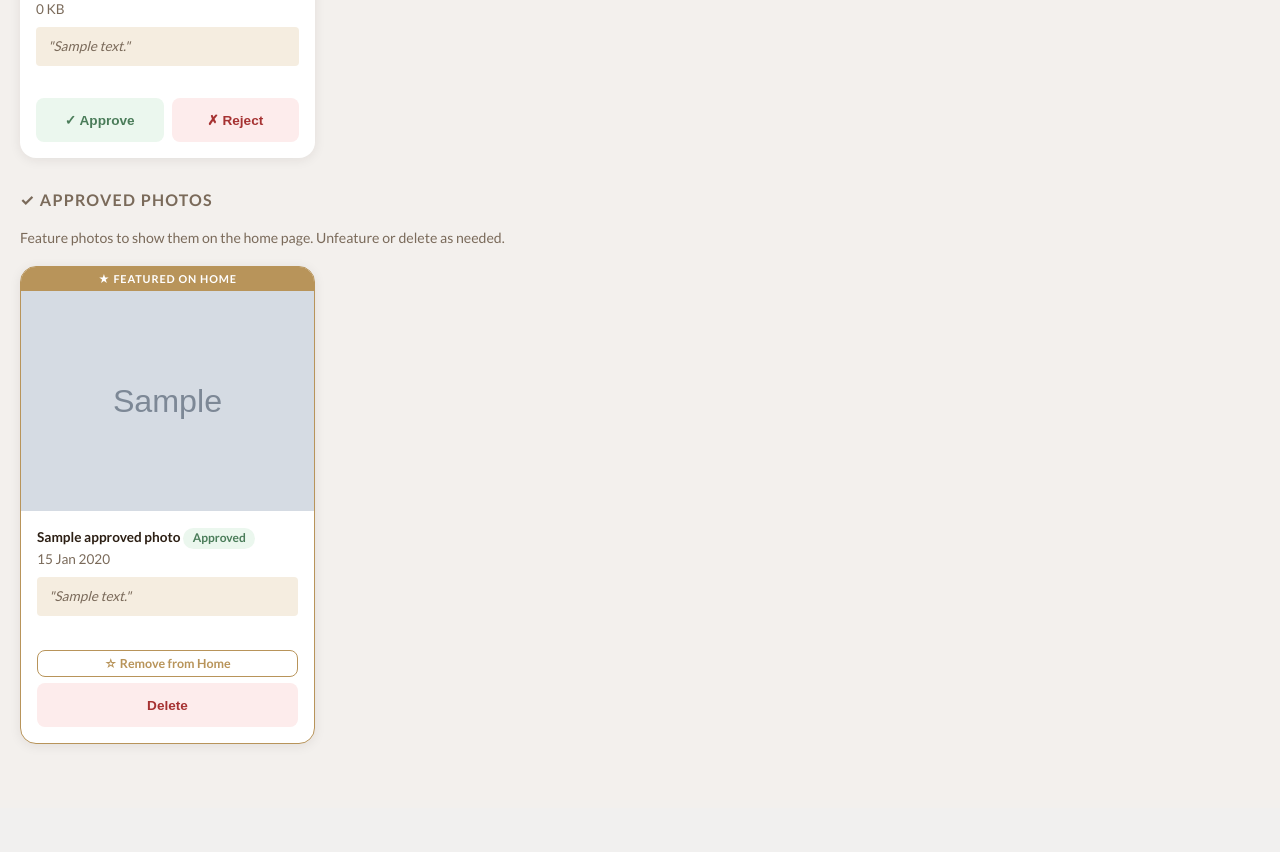
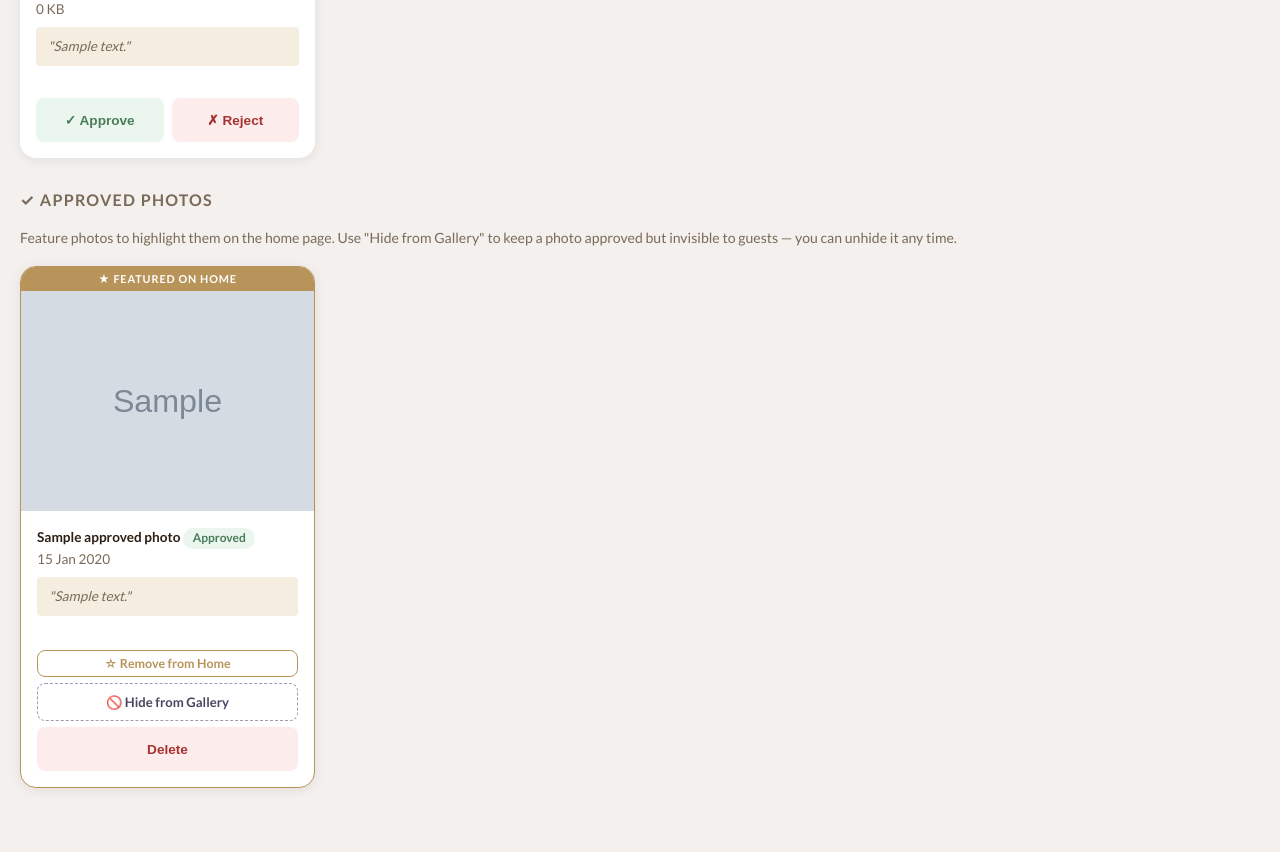
Before and after one commit to sharkboy2901/wedding-website, a Node server app: template views/admin/dashboard.ejs in a window 1280 px wide. Shown: the part 1696-2548 px from the top of the page. Before the commit the page ends 2441 px from the top, so only its background shows below. Run offline with Node 20, Linux system fonts and the light colour scheme; the template is opened without the code that fills it: most values are stand-ins (such as "Sample title", 1, 10 or a date in 2020); grey boxes marked "Sample" are stand-in pictures.

Commit message:
Add hide/unhide approved photos — approved but invisible to guests
- db: add hidden field to normalisePhoto; getApprovedPhotos and
  getFeaturedPhotos now exclude hidden photos; getAllApprovedPhotos
  returns all approved (for admin); add setPhotoHidden
- adminRoutes: dashboard uses getAllApprovedPhotos; add POST
  /photo/:id/hide and /photo/:id/unhide routes
- dashboard: hidden cards show a dashed border + dim overlay + badge;
  action buttons swap between 'Hide from Gallery' and 'Show in Gallery';
  feature/unfeature buttons only shown when photo is not hidden

https://claude.ai/code/session_01GaHB1NzohiYycVnuZeiTtQ

```diff
--- a/public/css/styles.css
+++ b/public/css/styles.css
@@ -1948,6 +1948,55 @@ p:last-child { margin-bottom: 0; }
   text-align: center;
 }
 
+.admin-photo-card--hidden {
+  opacity: 0.65;
+  border: 1.5px dashed #9e99b5;
+}
+.admin-photo-card--hidden:hover { opacity: 1; }
+
+.admin-hidden-badge {
+  background: #4a4560;
+  color: #fff;
+  font-size: 0.68rem;
+  font-weight: 700;
+  letter-spacing: 0.08em;
+  text-transform: uppercase;
+  padding: 0.2rem 0.6rem;
+  text-align: center;
+}
+
+.badge--hidden { background: #e8e6f0; color: #4a4560; }
+
+.btn-hide {
+  flex: 1;
+  padding: 0.6rem 0.75rem;
+  border-radius: var(--radius);
+  border: 1px dashed #9e99b5;
+  background: transparent;
+  color: #4a4560;
+  font-family: var(--font-sans);
+  font-size: 0.82rem;
+  font-weight: 600;
+  cursor: pointer;
+  transition: background 0.15s, color 0.15s;
+}
+.btn-hide:hover { background: #e8e6f0; }
+
+.btn-unhide {
+  flex: 1;
+  padding: 0.6rem 0.75rem;
+  border-radius: var(--radius);
+  border: none;
+  background: #e8e6f0;
+  color: #4a4560;
+  font-family: var(--font-sans);
+  font-size: 0.82rem;
+  font-weight: 600;
+  cursor: pointer;
+  transition: background 0.15s;
+}
+.btn-unhide:hover { background: #d4d0e8; }
+
 /* ═══════════════════════════════════════════════════════════════════════════
    ADMIN — Section subtitle
    ═══════════════════════════════════════════════════════════════════════════ */
--- a/views/admin/dashboard.ejs
+++ b/views/admin/dashboard.ejs
@@ -286,12 +286,15 @@
       <h2 class="admin-section-title" id="approved-heading">&#10003; Approved Photos</h2>
 
       <% if (approvedPhotos && approvedPhotos.length > 0) { %>
-        <p class="admin-section-note">Feature photos to show them on the home page. Unfeature or delete as needed.</p>
+        <p class="admin-section-note">Feature photos to highlight them on the home page. Use "Hide from Gallery" to keep a photo approved but invisible to guests — you can unhide it any time.</p>
         <div class="admin-photo-grid">
           <% approvedPhotos.forEach(function(photo) { %>
-            <div class="admin-photo-card admin-photo-card--approved<%= photo.featured ? ' admin-photo-card--featured' : '' %>">
+            <div class="admin-photo-card admin-photo-card--approved<%= photo.featured ? ' admin-photo-card--featured' : '' %><%= photo.hidden ? ' admin-photo-card--hidden' : '' %>">
               <% if (photo.featured) { %>
                 <div class="admin-featured-badge">&#9733; Featured on Home</div>
+              <% } %>
+              <% if (photo.hidden) { %>
+                <div class="admin-hidden-badge">&#128683; Hidden from guests</div>
               <% } %>
               <button type="button"
                       class="admin-photo-thumb admin-photo-preview-btn"
@@ -306,28 +309,43 @@
               <div class="admin-photo-info">
                 <div class="admin-photo-meta">
                   <strong><%= photo.uploader_name || 'Anonymous' %></strong>
-                  <span class="badge badge--approved">Approved</span><br>
+                  <% if (photo.hidden) { %>
+                    <span class="badge badge--hidden">&#128683; Hidden</span>
+                  <% } else { %>
+                    <span class="badge badge--approved">Approved</span>
+                  <% } %><br>
                   <span class="admin-photo-date"><%= photo.reviewed_at ? new Date(photo.reviewed_at).toLocaleDateString('en-GB', {day:'numeric',month:'short',year:'numeric'}) : '' %></span>
                 </div>
                 <% if (photo.uploader_message) { %>
                   <p class="admin-photo-msg">"<%= photo.uploader_message %>"</p>
                 <% } %>
                 <div class="admin-photo-actions" style="flex-direction:column;gap:0.4rem;">
-                  <% if (!photo.featured) { %>
-                    <form action="/admin/photo/<%= photo.id %>/feature" method="post">
+                  <% if (!photo.hidden) { %>
+                    <% if (!photo.featured) { %>
+                      <form action="/admin/photo/<%= photo.id %>/feature" method="post">
+                        <input type="hidden" name="_csrf" value="<%= csrfToken %>">
+                        <button type="submit" class="btn-feature btn--full-width">&#9733; Feature on Home</button>
+                      </form>
+                    <% } else { %>
+                      <form action="/admin/photo/<%= photo.id %>/unfeature" method="post">
+                        <input type="hidden" name="_csrf" value="<%= csrfToken %>">
+                        <button type="submit" class="btn-unfeature btn--full-width">&#9734; Remove from Home</button>
+                      </form>
+                    <% } %>
+                    <form action="/admin/photo/<%= photo.id %>/hide" method="post">
                       <input type="hidden" name="_csrf" value="<%= csrfToken %>">
-                      <button type="submit" class="btn-feature btn--full-width">&#9733; Feature on Home</button>
+                      <button type="submit" class="btn-hide btn--full-width">&#128683; Hide from Gallery</button>
                     </form>
                   <% } else { %>
-                    <form action="/admin/photo/<%= photo.id %>/unfeature" method="post">
+                    <form action="/admin/photo/<%= photo.id %>/unhide" method="post">
                       <input type="hidden" name="_csrf" value="<%= csrfToken %>">
-                      <button type="submit" class="btn-unfeature btn--full-width">&#9734; Remove from Home</button>
+                      <button type="submit" class="btn-unhide btn--full-width">&#128065; Show in Gallery</button>
                     </form>
                   <% } %>
                   <form action="/admin/photo/<%= photo.id %>/delete" method="post">
                     <input type="hidden" name="_csrf" value="<%= csrfToken %>">
-                    <button type="submit" class="btn-reject btn--full-width btn-reject.btn--full-width"
-                            onclick="return confirm('Remove this photo from the public gallery?')">Delete</button>
+                    <button type="submit" class="btn-reject btn--full-width"
+                            onclick="return confirm('Permanently delete this photo?')">Delete</button>
                   </form>
                 </div>
               </div>
```
Also changed, not shown: db/database.js (+13 -1 lines), routes/adminRoutes.js (+25 -1 lines).
